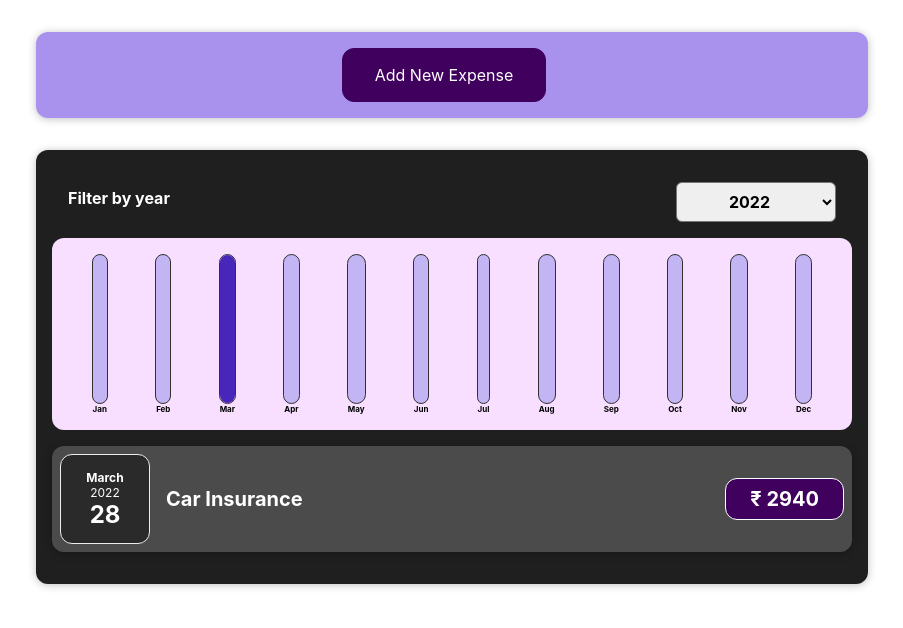
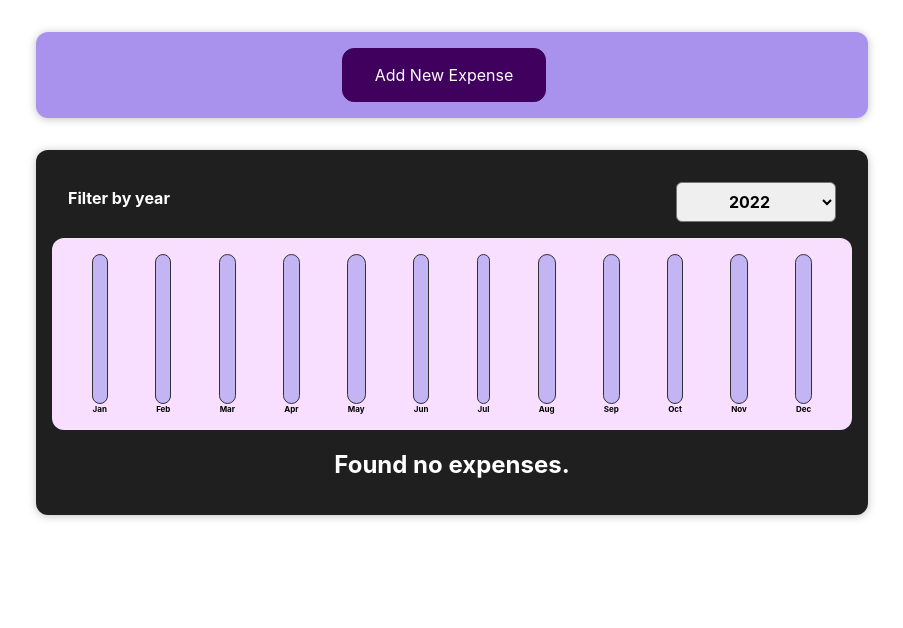
Before and after one commit to vikashsingh853/Expense-App, a React (Create React App) app: page / in a window 1280 px wide. Shown: the top 628 px of the page, without its empty margins (188-1091 px from the left). Built offline with nearby package versions, Linux system fonts and the light colour scheme.

Commit message:
Update App.js

```diff
--- a/src/App.js
+++ b/src/App.js
@@ -15,7 +15,7 @@ const DUMMY_EXPENSES = [
     id: 'e3',
     title: 'Car Insurance',
     amount: 2940,
-    date: new Date(2022, 2, 28),
+    date: new Date(2020, 2, 28),
   },
   {
     id: 'e4',
```
